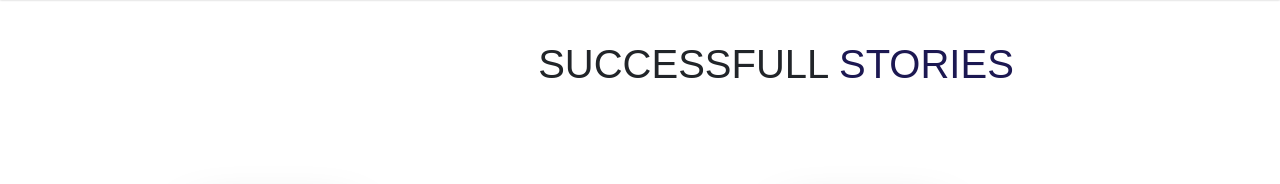
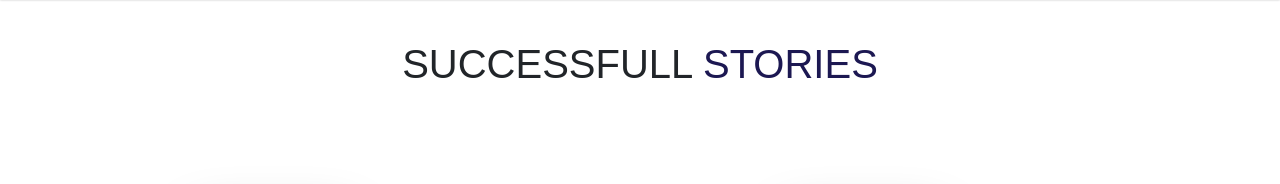
Before and after one commit to husam272/Aspira_sys, a website: page index.html in a window 1280 px wide. Shown: the part 800-984 px from the top of the page. Drawn offline with nearby package versions, Linux system fonts and the light colour scheme.

Commit message:
my-changes

```diff
--- a/index.css
+++ b/index.css
@@ -715,11 +715,11 @@ h1{
 
 /* ---------------------------------------- */
 
-.asp {
+.reveal2 .asp {
     display: flex;
     justify-content: space-evenly;
-    margin-top: 5rem;
-    margin-left: 17rem;
+    margin-top: 10rem;
+    margin-left: 0rem;
 }
 .asp h1{
     text-transform: uppercase;
@@ -2130,6 +2130,7 @@ a:hover:after {
     .carousel-inner{
         padding-left: 0%;
     }
+
 }
 
 @media screen and (max-width:430px) {
--- a/index.html
+++ b/index.html
@@ -734,7 +734,7 @@
                                 </div>
                                 <div class="inner-partt">
                                     <label for="imgTap" class="img">
-                                        <img class="img-1" src="/images/program/muddasir.vm2.png">
+                                        <img class="img-1" src="/images/program/muddasir.vm.jpg">
                                     </label>
                                     <div class="content content-2">
                                         <span>Muddasir V.M</span>
```
